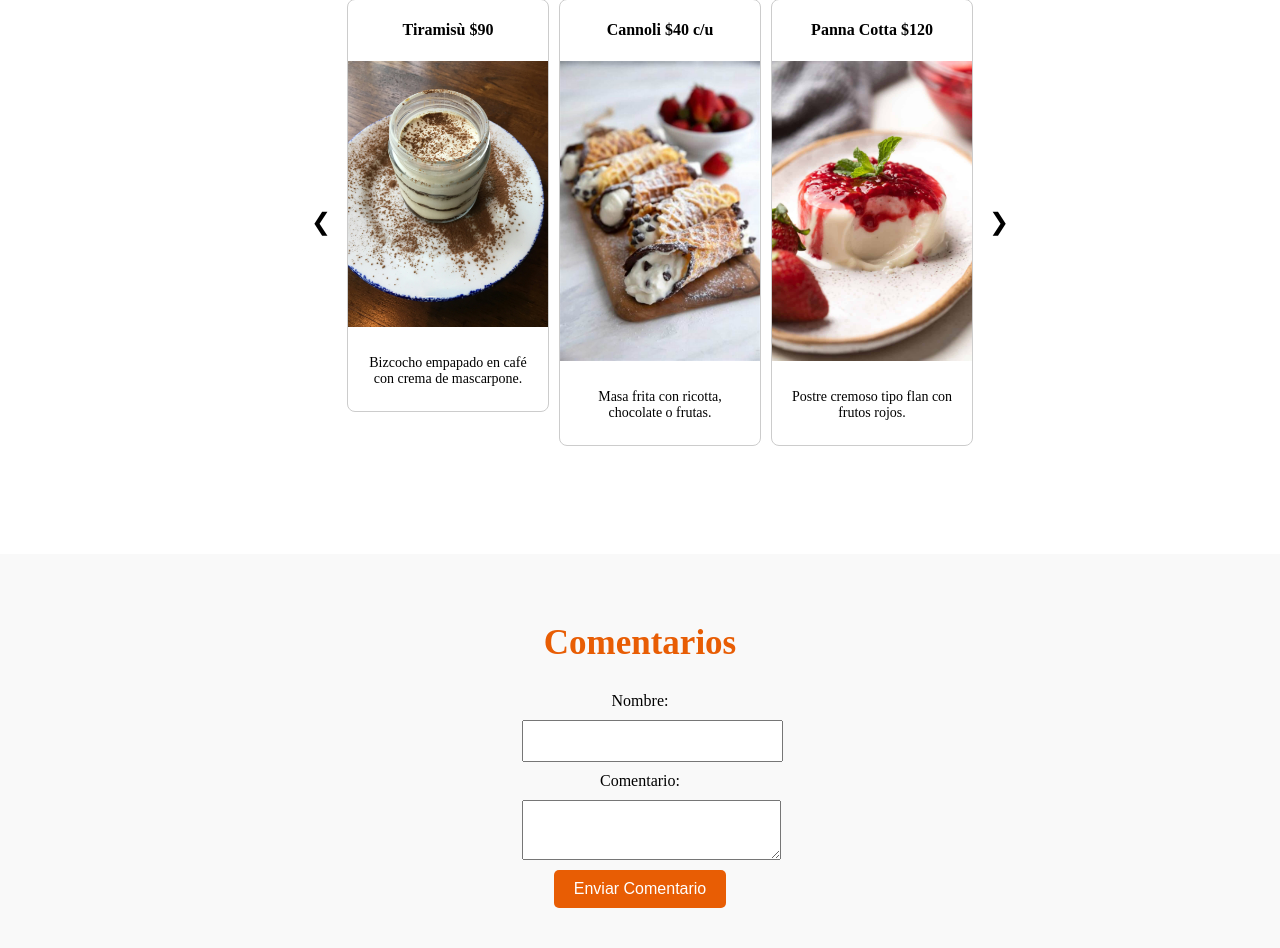
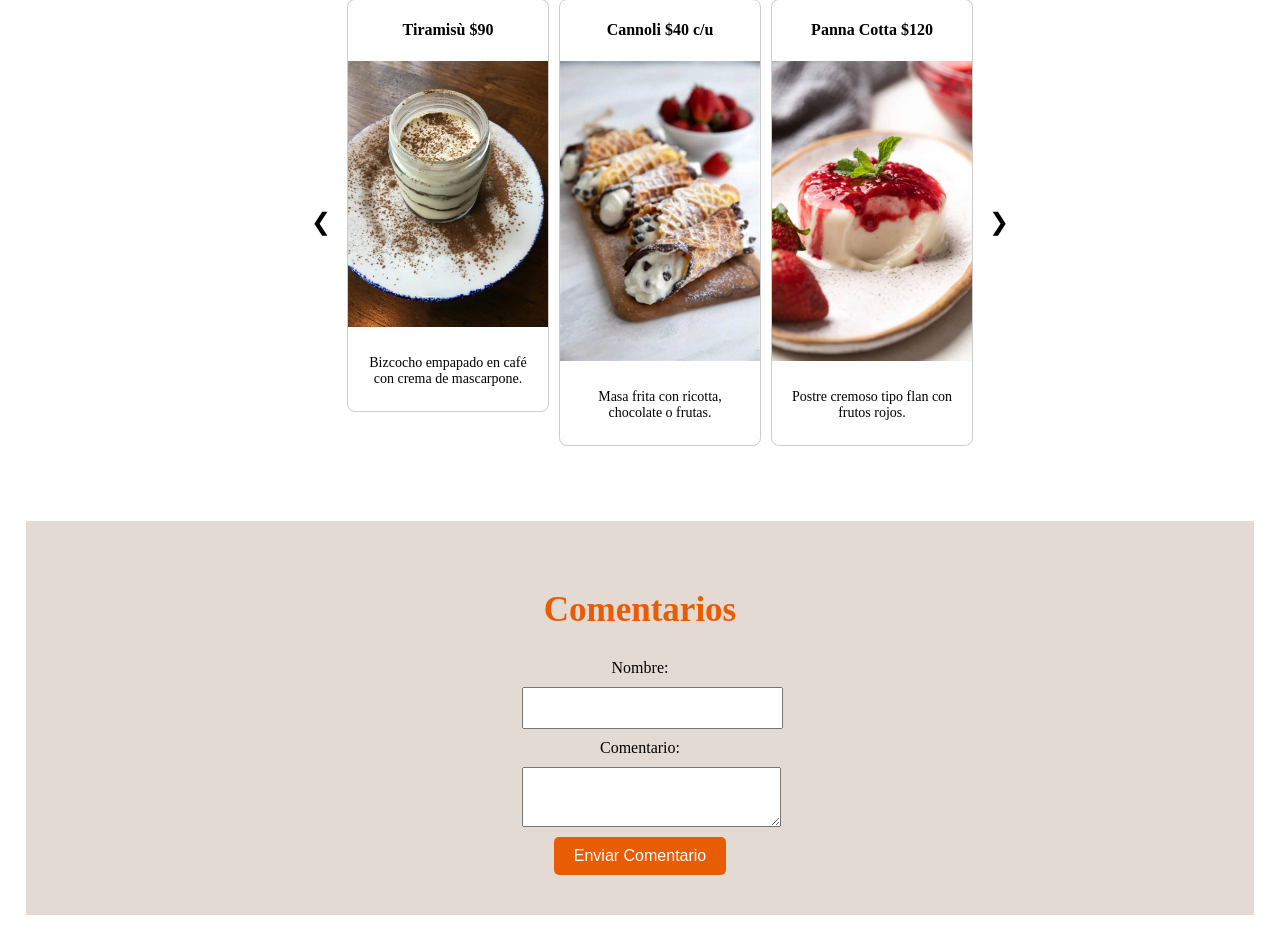
Before and after one commit to MirandaNG/reservas_restaurant, a PHP site: page / in a window 1280 px wide; the page is wider, and only the part inside the window is pictured. Shown: the part 4696-5644 px from the top of that part. After the commit the page ends 5611 px from the top of that part, so only its background shows below. Run offline with PHP 8.4, Linux system fonts and the light colour scheme; some web fonts are replaced.

Commit message:
Acomodé la seccion de cometarios

```diff
--- a/css/styles.css
+++ b/css/styles.css
@@ -243,8 +243,9 @@ nav a.active,
   text-align: center;
   padding: 20px;
   width: 100%;
-  height: 100vh;
+ min-height: 100vh;
 }
+
 
 .menu-container h2 {
   margin-top: 5%;
@@ -288,10 +289,10 @@ nav a.active,
 #comentarios {
   display: flex;
   padding: 40px 20px;
-  background-color: #f9f9f9;
   text-align : center;
   justify-content:  center;
-  margin-top: 930px;
+  margin: 2% 2%;
+  background-color: #e3dad4;
 
 }
 
```
